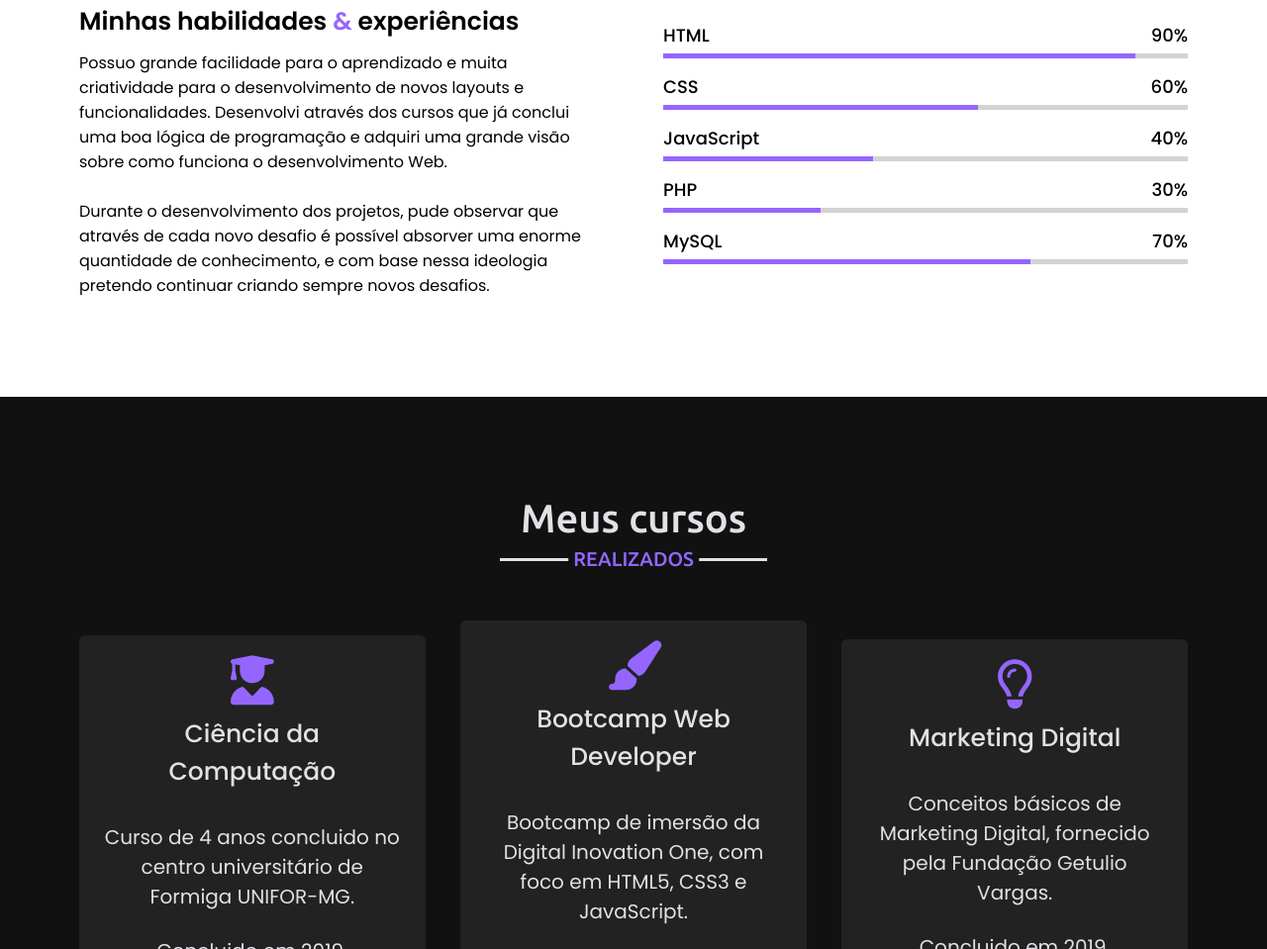
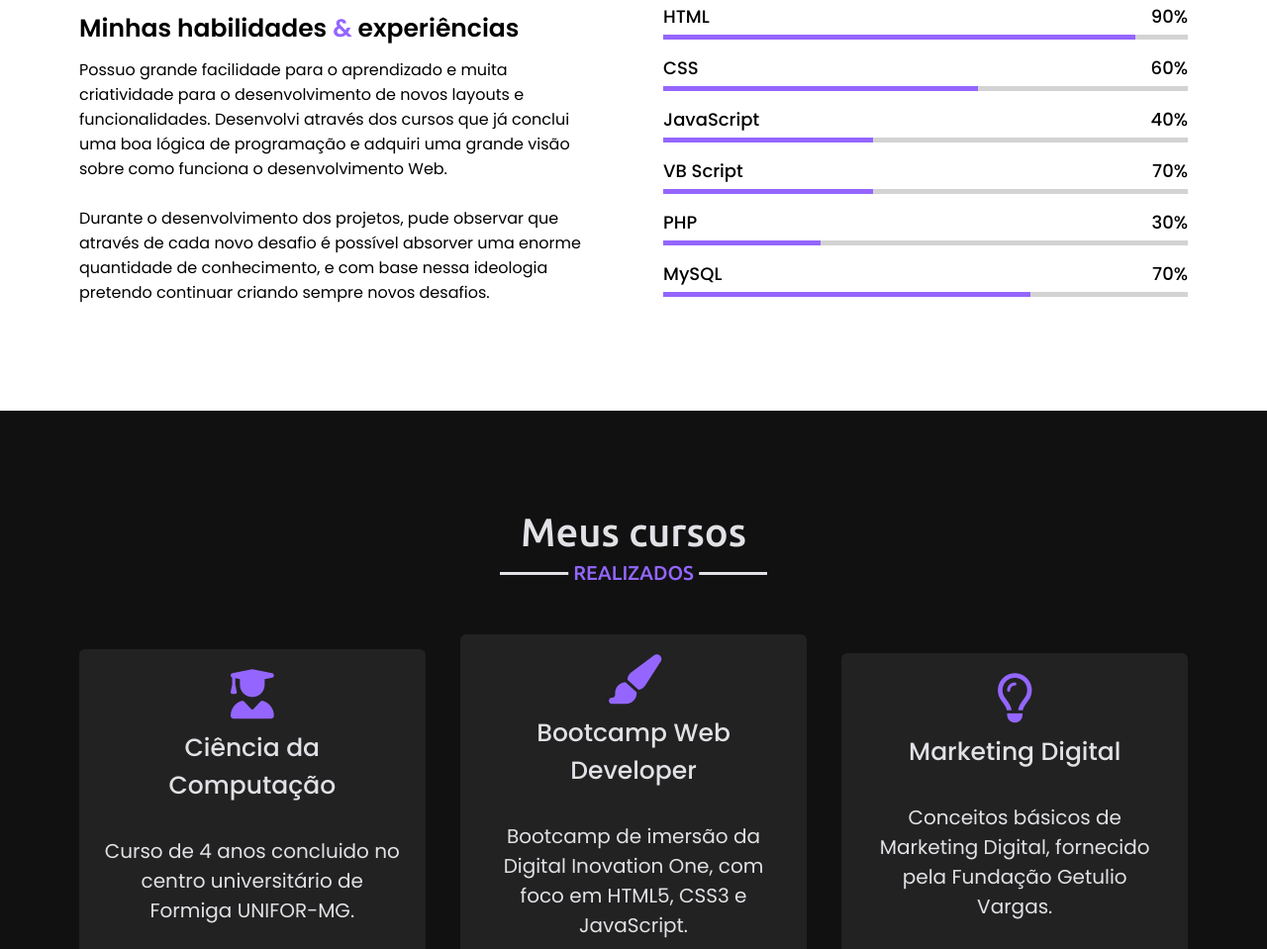
Before and after one commit to gustavoprogs/mainportfolio, a plain HTML site: page index.html in a window 1280 px wide. Shown: the part 2545-3504 px from the top of the page at 99% size. Drawn offline with nearby package versions, Linux system fonts and the light colour scheme.

Commit message:
Update index.html
Correção das barras de conhecimento

```diff
--- a/index.html
+++ b/index.html
@@ -220,6 +220,13 @@
                     </div>
                     <div class="bars">
                         <div class="info">
+                            <span>VB Script</span>
+                            <span>70%</span>
+                        </div>
+                        <div class="line js"></div>
+                    </div>
+                    <div class="bars">
+                        <div class="info">
                             <span>PHP</span>
                             <span>30%</span>
                         </div>
```
